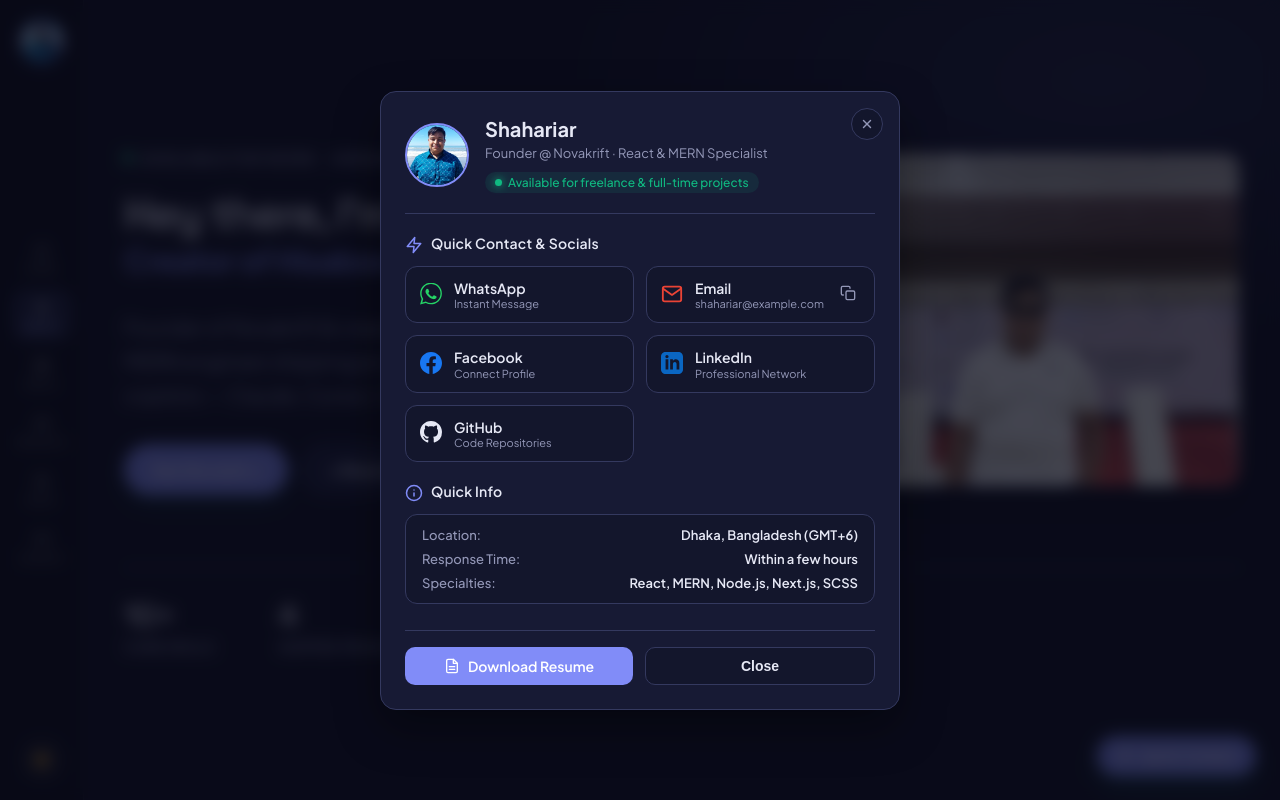
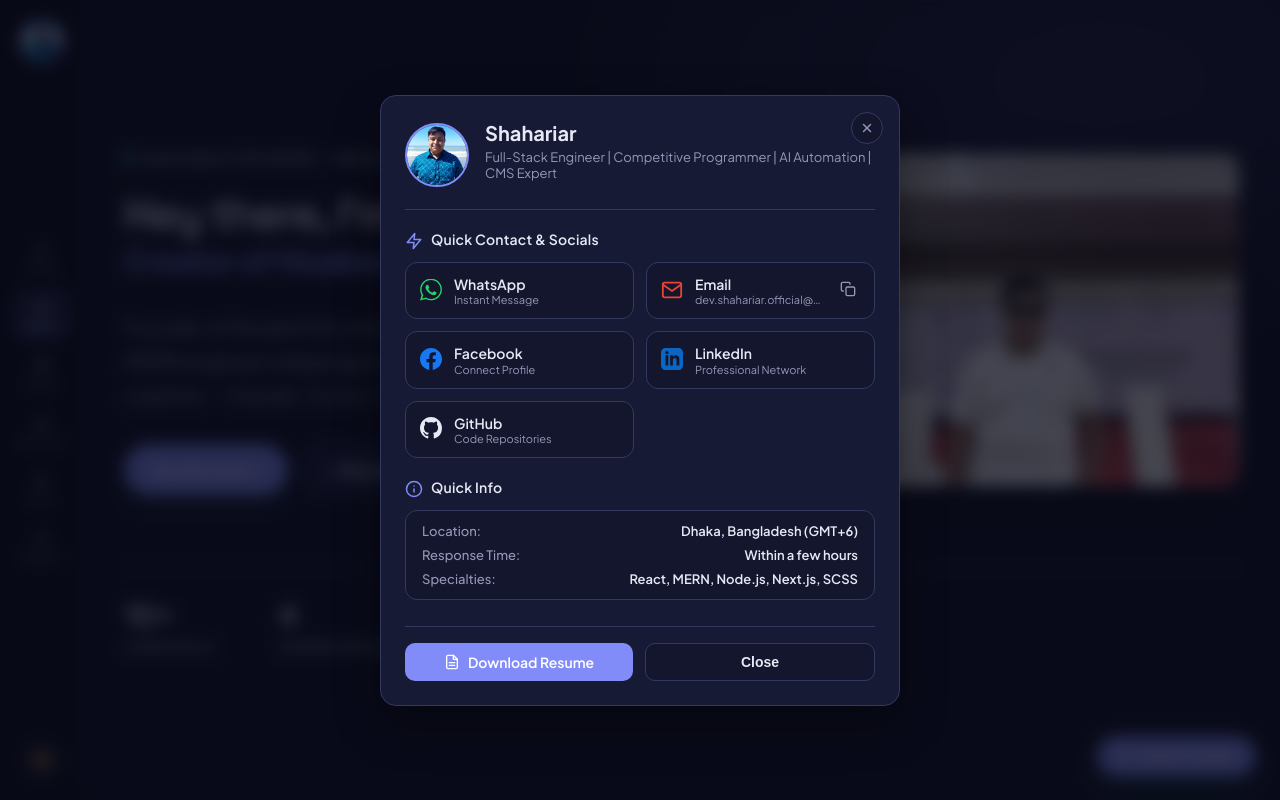
Before and after one commit to shahariar270/Prortfolio-2.0, a React (Vite) app in the folder client/: page /#sec-about in a window 1280 px wide. Both pictures are taken after a click on the button "Quick Contact". Shown: the top 800 px of the page. Built offline with nearby package versions, Linux system fonts and the light colour scheme; no server answers.

Commit message:
update: Modal title, contact info, and remove founder badge as requested

```diff
--- a/client/src/Component/QuickInfoModal/index.jsx
+++ b/client/src/Component/QuickInfoModal/index.jsx
@@ -7,12 +7,11 @@
 
   const defaultData = {
     name: 'Shahariar',
-    title: 'Founder @ Novakrift · React & MERN Specialist',
-    status: 'Available for freelance & full-time projects',
-    email: 'shahariar@example.com',
-    whatsapp: 'https://wa.me/8801700000000',
-    facebook: 'https://facebook.com/shahariar.novakrift',
-    linkedin: 'https://linkedin.com/in/shahariar',
+    title: 'Full-Stack Engineer | Competitive Programmer | AI Automation | CMS Expert',
+    email: 'dev.shahariar.official@gmail.com',
+    whatsapp: 'https://wa.me/8801915579467',
+    facebook: 'https://www.facebook.com/shahariar270/',
+    linkedin: 'https://www.linkedin.com/in/shahariar270/',
     github: 'https://github.com/shahariar270',
     location: 'Dhaka, Bangladesh (GMT+6)',
     responseTime: 'Within a few hours',
@@ -66,10 +65,6 @@
           <div className="st-quick-modal-user">
             <h3>{data.name}</h3>
             <p className="st-quick-modal-title">{data.title}</p>
-            <div className="st-quick-modal-badge">
-              <span className="st-badge-dot"></span>
-              {data.status}
-            </div>
           </div>
         </div>
 
```
